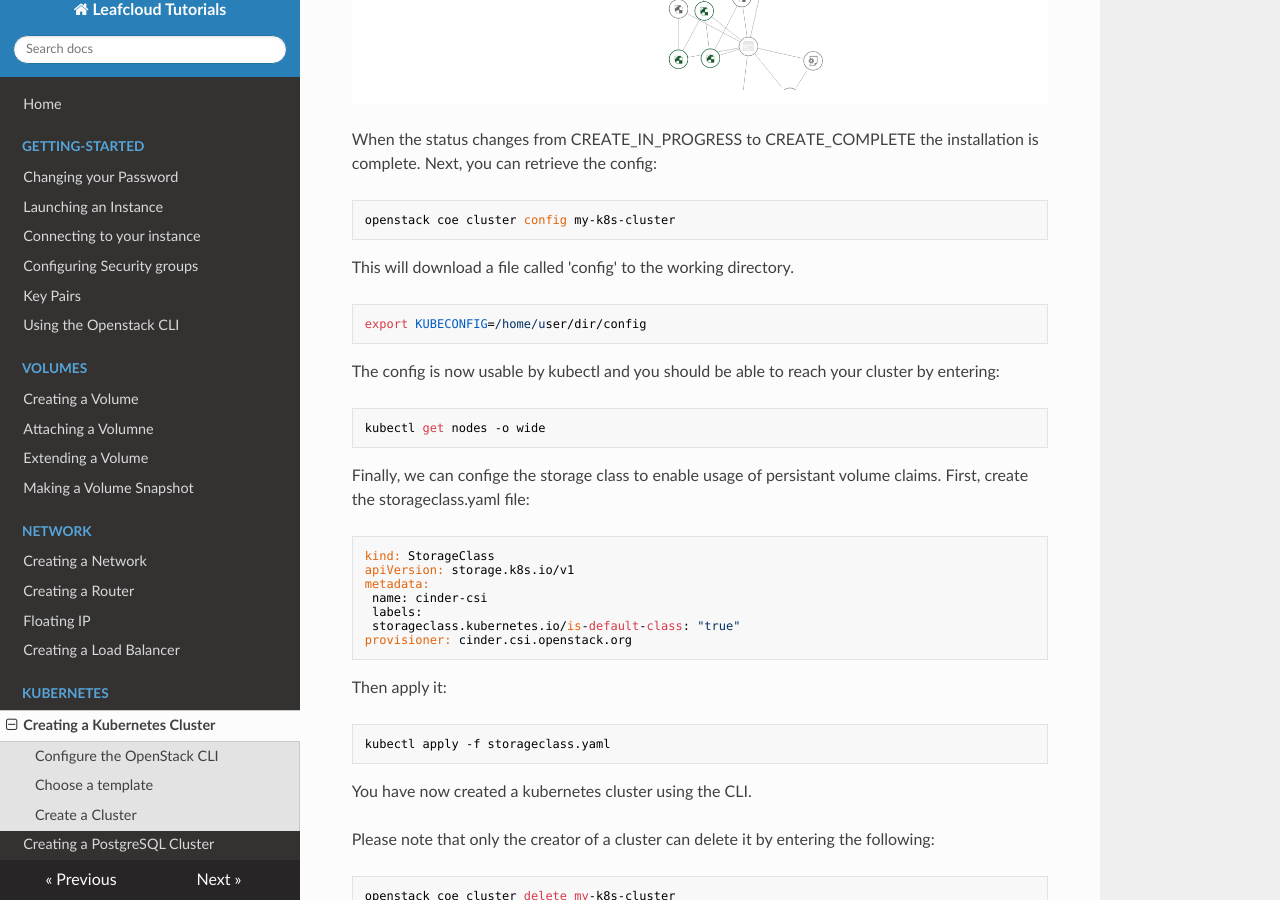
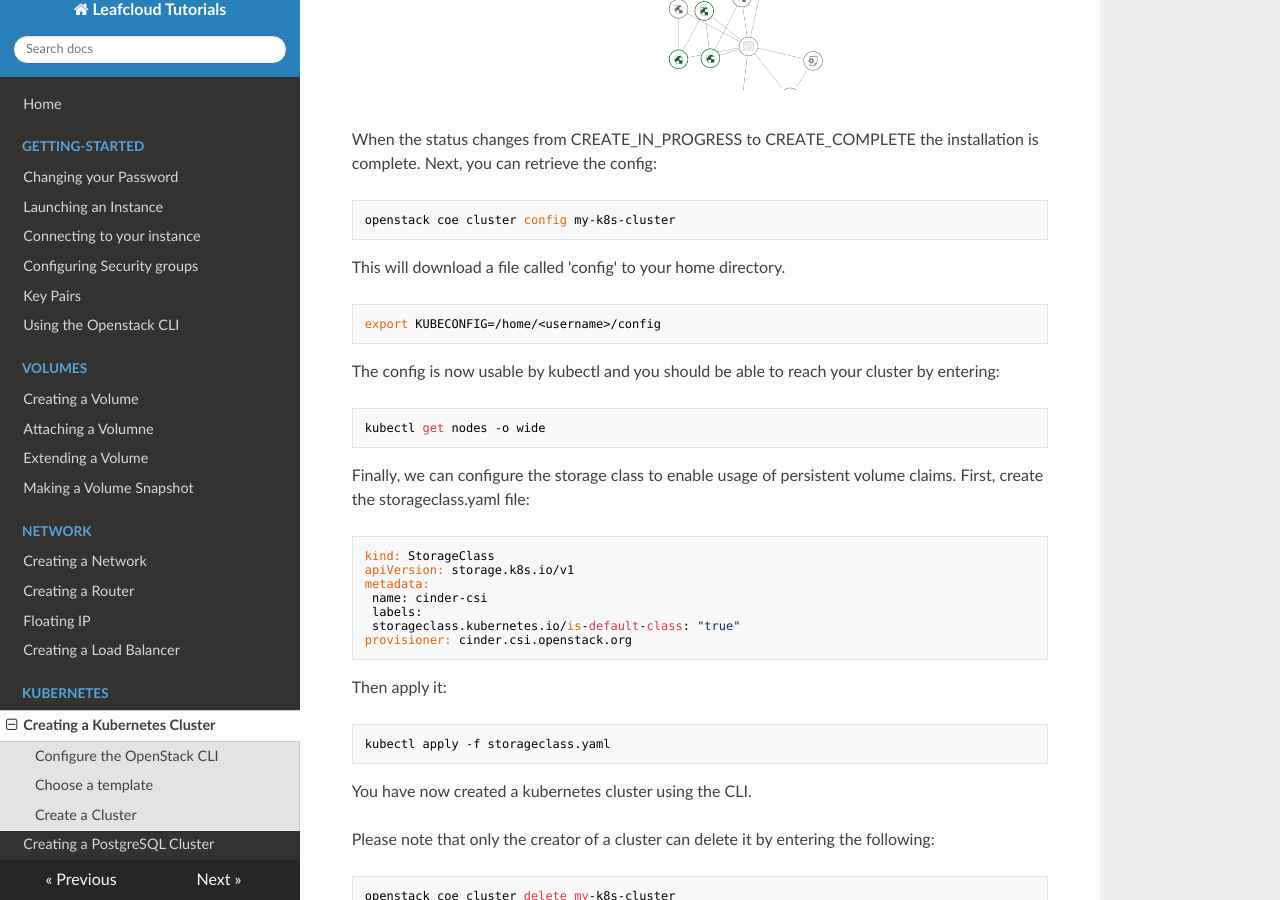
Before and after one commit to leafcloudhq/documentation-rtd, an MkDocs documentation site: the page built from docs/kubernetes/creating-a-kubernetes-cluster.md, in a window 1280 px wide and 900 px high, scrolled down 1742 px. Built offline with MkDocs 1.6.1, drawn with Linux system fonts in a browser that asks for light colours; nearby versions of some CDN libraries.

Commit message:
corrected some mistakes in kubernetes tutorial

````diff
--- a/docs/kubernetes/creating-a-kubernetes-cluster.md
+++ b/docs/kubernetes/creating-a-kubernetes-cluster.md
@@ -68,10 +68,10 @@ When the status changes from CREATE_IN_PROGRESS to CREATE_COMPLETE the installat
 openstack coe cluster config my-k8s-cluster
 ```
 
-This will download a file called 'config' to the working directory.
+This will download a file called 'config' to your home directory.
 
 ```
-export KUBECONFIG=/home/user/dir/config
+export KUBECONFIG=/home/<username>/config
 ```
 
 The config is now usable by kubectl and you should be able to reach your cluster by entering:
@@ -80,7 +80,7 @@ The config is now usable by kubectl and you should be able to reach your cluster
 kubectl get nodes -o wide
 ```
 
-Finally, we can confige the storage class to enable usage of persistant volume claims. First, create the storageclass.yaml file:
+Finally, we can configure the storage class to enable usage of persistent volume claims. First, create the storageclass.yaml file:
 
 ```
 kind: StorageClass
````
